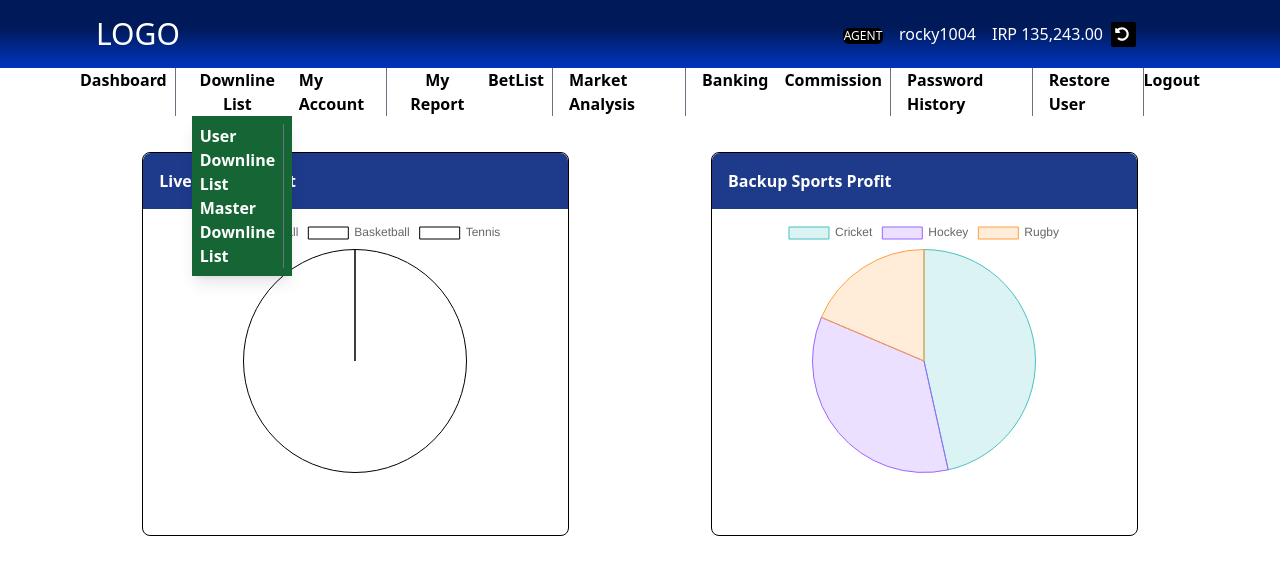
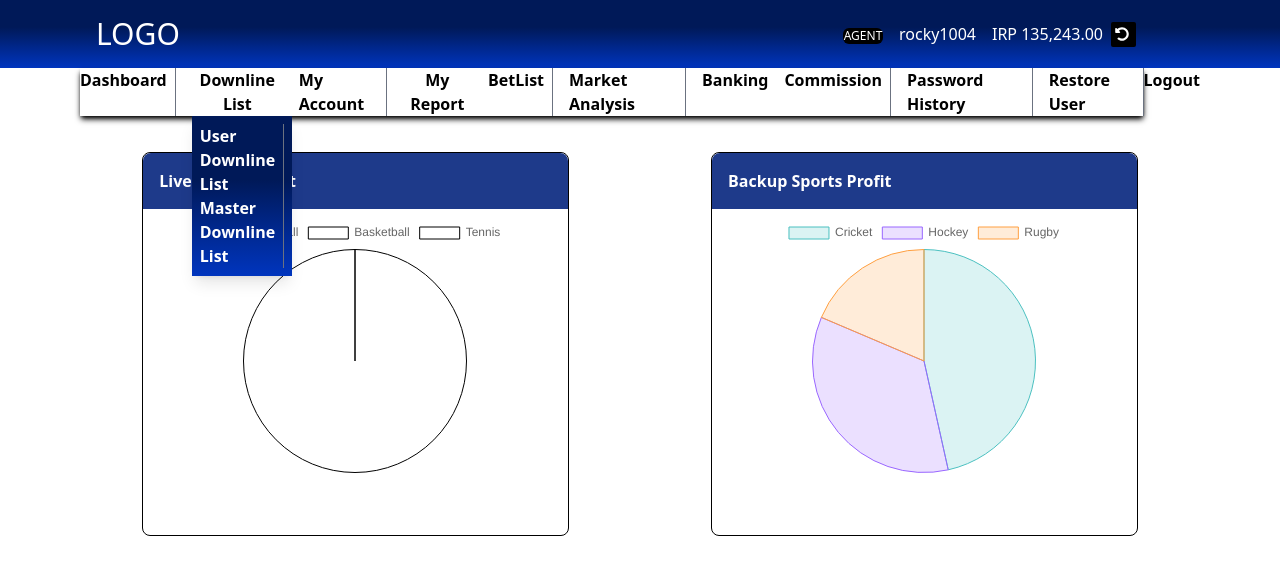
Before and after one commit to NiteshS1/Gambling-Bookie-Admin-Panel, a React (Vite) app: page / in a window 1280 px wide. Both pictures are taken after a click on the button "Downline List". Shown: the top 574 px of the page. Built offline with nearby package versions, Linux system fonts and the light colour scheme.

Commit message:
changes in subheader

```diff
--- a/src/components/header/SubHeader.jsx
+++ b/src/components/header/SubHeader.jsx
@@ -23,9 +23,9 @@ function SubHeader() {
   }, []);
 
   return (
-    <div className='flex justify-between bg-white font-bold px-20'>
+    <div className='flex justify-between bg-white shadow-black font-bold px-20'>
       <div className='flex justify-evenly'>
-        <ul className='flex justify-evenly cursor-pointer space-x-4' ref={dropdownRef}>
+        <ul className='flex justify-evenly cursor-pointer shadow-md shadow-black space-x-4' ref={dropdownRef}>
           <NavItem to="/dashboard">Dashboard</NavItem>
           {/* <NavItem to="/downline-list">Downline List</NavItem> */}
           <DropdownItem
@@ -82,7 +82,7 @@ function DropdownItem({ label, isOpen, toggle, children }) {
         {label}
       </button>
       {isOpen && (
-        <ul className='absolute bg-green-800 text-white shadow-lg p-2'>
+        <ul className='absolute bg-custom-gradient text-white shadow-lg p-2'>
           {children}
         </ul>
       )}
--- a/tailwind.config.js
+++ b/tailwind.config.js
@@ -1,4 +1,5 @@
-module.exports = {
+/** @type {import('tailwindcss').Config} */
+export default {
   content: [
     "./src/**/*.{js,jsx,ts,tsx}",
   ],
```
